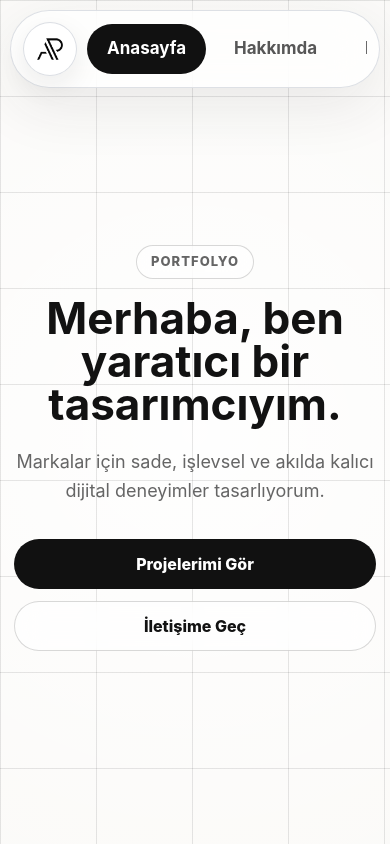
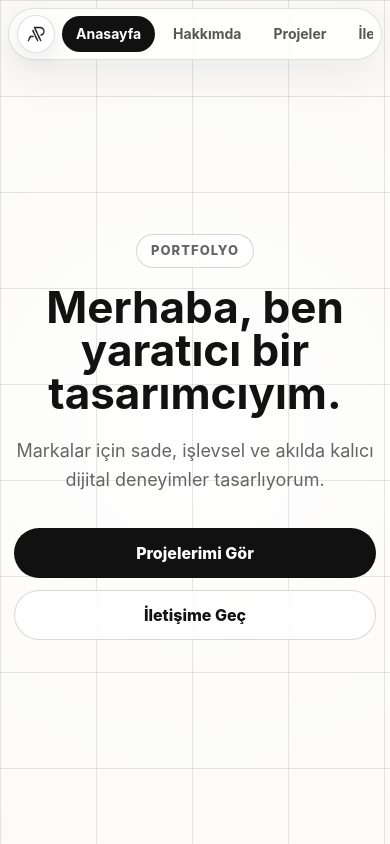
Before and after one commit to theAPdesign/portfolyo, a website: page index.html in a window 390 px wide. Shown: the top 844 px of the page. Drawn offline with Linux system fonts and the light colour scheme.

Commit message:
Compact portfolio header sizing

```diff
--- a/styles.css
+++ b/styles.css
@@ -43,43 +43,43 @@ a {
 
 .site-header {
   position: fixed;
-  top: 14px;
+  top: 10px;
   left: 0;
   right: 0;
   z-index: 20;
-  padding: 0 18px;
+  padding: 0 14px;
 }
 
 .nav-pill {
-  width: min(1180px, 100%);
-  min-height: 96px;
+  width: min(700px, 100%);
+  min-height: 54px;
   display: flex;
   align-items: center;
-  gap: 18px;
+  gap: 9px;
   margin: 0 auto;
   border: 1px solid rgba(210, 214, 220, 0.75);
   border-radius: 999px;
-  padding: 14px 22px;
+  padding: 7px 10px;
   background: rgba(255, 255, 255, 0.7);
-  box-shadow: 0 18px 60px rgba(40, 40, 45, 0.09);
+  box-shadow: 0 14px 44px rgba(40, 40, 45, 0.08);
   backdrop-filter: blur(22px) saturate(150%);
 }
 
 .brand-orb {
-  width: 62px;
-  height: 62px;
+  width: 40px;
+  height: 40px;
   display: grid;
   flex: 0 0 auto;
   place-items: center;
   border: 1px solid rgba(210, 214, 220, 0.8);
   border-radius: 50%;
   background: rgba(255, 255, 255, 0.86);
-  box-shadow: 0 10px 28px rgba(20, 20, 20, 0.08);
+  box-shadow: 0 8px 22px rgba(20, 20, 20, 0.08);
 }
 
 .brand-orb img {
-  width: 42px;
-  height: 42px;
+  width: 26px;
+  height: 26px;
   object-fit: contain;
 }
 
@@ -88,18 +88,18 @@ a {
   flex: 1;
   align-items: center;
   justify-content: space-between;
-  gap: 8px;
+  gap: 4px;
 }
 
 .nav-links a {
-  min-height: 58px;
+  min-height: 38px;
   display: inline-flex;
   align-items: center;
   justify-content: center;
   border-radius: 999px;
-  padding: 0 32px;
+  padding: 0 16px;
   color: #575757;
-  font-size: clamp(16px, 1.9vw, 28px);
+  font-size: clamp(13px, 1.05vw, 16px);
   font-weight: 700;
   text-decoration: none;
   transition: background 160ms ease, color 160ms ease, transform 160ms ease;
@@ -128,7 +128,7 @@ a {
   min-height: 100vh;
   display: grid;
   place-items: center;
-  padding: 150px 0 72px;
+  padding: 104px 0 64px;
   text-align: center;
 }
 
@@ -374,18 +374,19 @@ h3 {
 
 @media (max-width: 900px) {
   .nav-pill {
-    min-height: 78px;
-    padding: 10px 12px;
+    width: min(620px, 100%);
+    min-height: 50px;
+    padding: 6px 8px;
   }
 
   .brand-orb {
-    width: 54px;
-    height: 54px;
+    width: 38px;
+    height: 38px;
   }
 
   .brand-orb img {
-    width: 36px;
-    height: 36px;
+    width: 24px;
+    height: 24px;
   }
 
   .nav-links {
@@ -399,9 +400,9 @@ h3 {
   }
 
   .nav-links a {
-    min-height: 50px;
-    padding: 0 20px;
-    font-size: 17px;
+    min-height: 36px;
+    padding: 0 14px;
+    font-size: 14px;
   }
 
   .about {
@@ -425,12 +426,12 @@ h3 {
 
 @media (max-width: 560px) {
   .site-header {
-    top: 10px;
-    padding: 0 10px;
+    top: 8px;
+    padding: 0 8px;
   }
 
   .nav-pill {
-    gap: 10px;
+    gap: 7px;
     border-radius: 999px;
   }
 
@@ -441,7 +442,7 @@ h3 {
   }
 
   .hero {
-    padding-top: 124px;
+    padding-top: 94px;
   }
 
   h1 {
```
